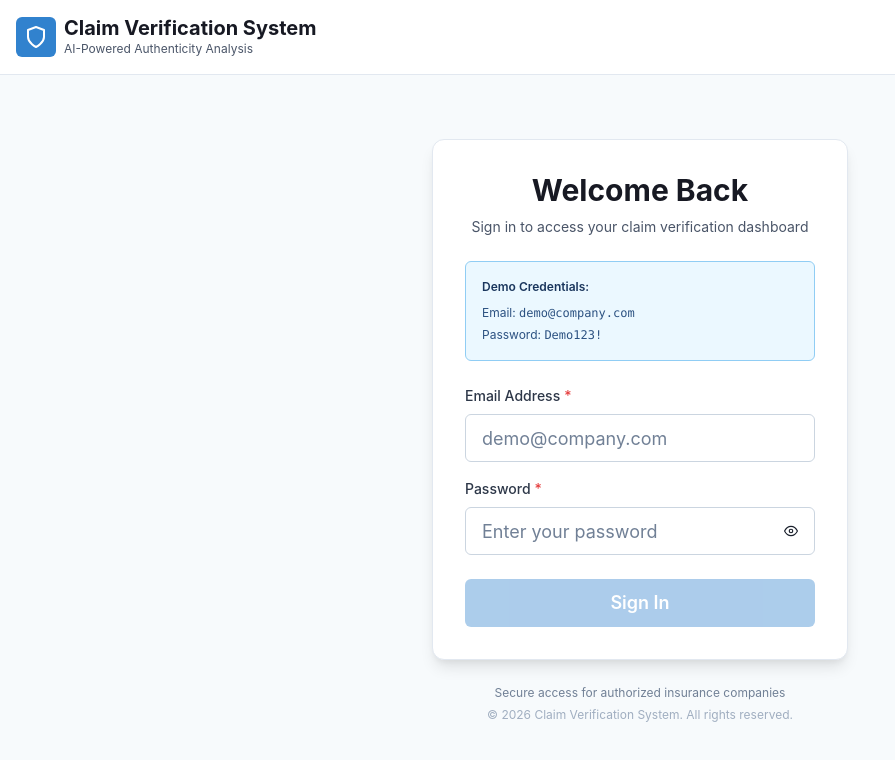
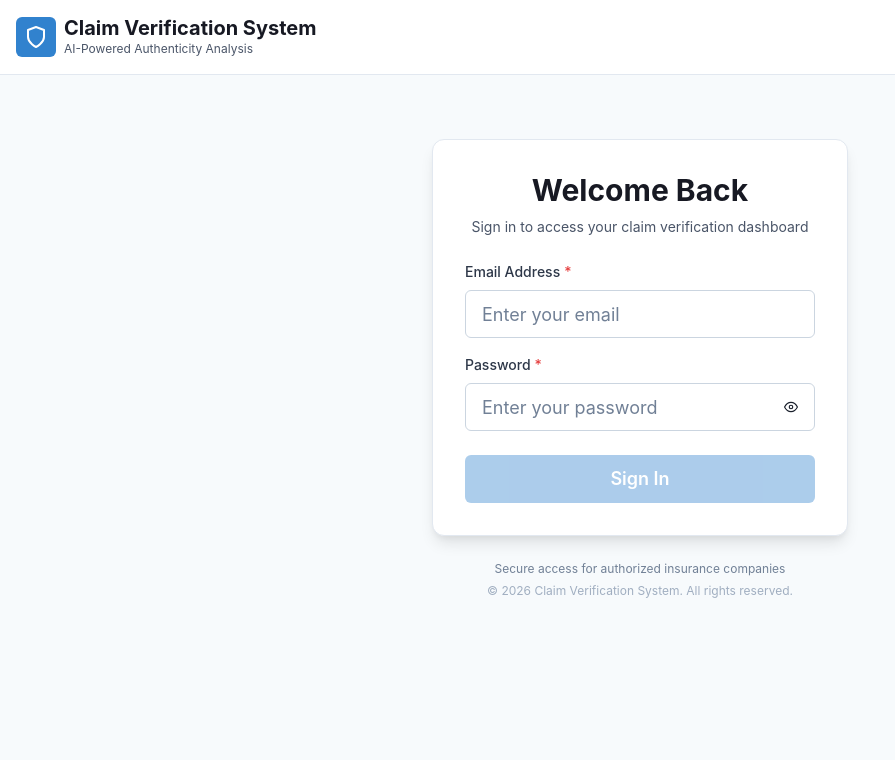
Before and after one commit to deeev2005/demo, a React (Vite) app in the folder ai_app/: page / in a window 1280 px wide. Shown: the top 760 px of the page, without its empty margins (0-895 px from the left). Built offline with nearby package versions, Linux system fonts and the light colour scheme.

Commit message:
Description of what you changed

```diff
--- a/ai_app/src/components/LoginPage.jsx
+++ b/ai_app/src/components/LoginPage.jsx
@@ -137,27 +137,6 @@ const LoginPage = ({ onLogin }) => {
                 </Alert>
               )}
 
-              {/* Demo Credentials Info */}
-              <Box
-                bg="blue.50"
-                p={4}
-                borderRadius="md"
-                border="1px"
-                borderColor="blue.200"
-              >
-                <Text fontSize="xs" fontWeight="semibold" color="blue.900" mb={2}>
-                  Demo Credentials:
-                </Text>
-                <VStack align="stretch" spacing={1}>
-                  <Text fontSize="xs" color="blue.700">
-                    Email: <Text as="span" fontFamily="mono">demo@company.com</Text>
-                  </Text>
-                  <Text fontSize="xs" color="blue.700">
-                    Password: <Text as="span" fontFamily="mono">Demo123!</Text>
-                  </Text>
-                </VStack>
-              </Box>
-
               {/* Login Form */}
               <VStack spacing={4}>
                 {/* Email Input */}
@@ -167,7 +146,7 @@ const LoginPage = ({ onLogin }) => {
                   </FormLabel>
                   <Input
                     type="email"
-                    placeholder="demo@company.com"
+                    placeholder="Enter your email"
                     value={email}
                     onChange={(e) => setEmail(e.target.value)}
                     onKeyPress={handleKeyPress}
```
Also changed, not shown: 1 other file (tests, documents, lock files or other folders).
